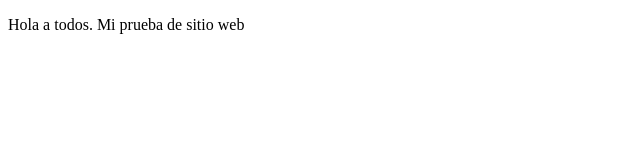
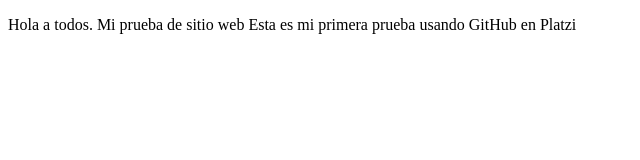
Before and after one commit to efrainlav/proyectoDemoCursoPrework, a plain HTML site: page index.html in a window 1280 px wide. Shown: the whole page, without its empty margins (0-640 px from the left). Drawn offline with Linux system fonts and the light colour scheme.

Commit message:
Cambiso agregando mensaje

```diff
--- a/index.html
+++ b/index.html
@@ -10,7 +10,7 @@
     <p>
         Hola a todos.
         Mi prueba de sitio web
-
+        Esta es mi primera prueba usando GitHub en Platzi
     </p>
 </body>
 </html>
```
